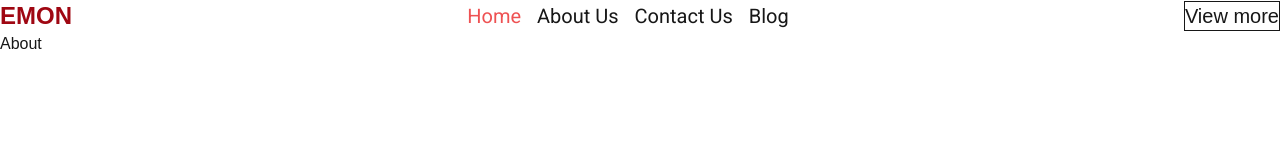
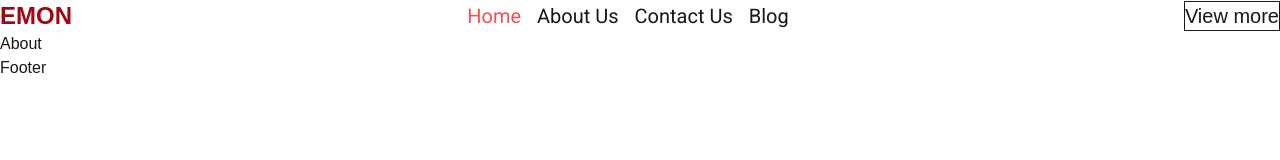
Before and after one commit to emon-codes/Next-js-Projects, a Next.js app: page /about in a window 1280 px wide. Shown: the top 160 px of the page. Built offline with nearby package versions, Linux system fonts and the light colour scheme.

Commit message:
react icon install

```diff
--- a/package.json
+++ b/package.json
@@ -11,7 +11,8 @@
   "dependencies": {
     "next": "16.1.0",
     "react": "19.2.3",
-    "react-dom": "19.2.3"
+    "react-dom": "19.2.3",
+    "react-icons": "^5.5.0"
   },
   "devDependencies": {
     "@tailwindcss/postcss": "^4",
--- a/src/app/layout.js
+++ b/src/app/layout.js
@@ -1,6 +1,7 @@
 import { Geist, Geist_Mono, Roboto } from "next/font/google";
 import "./globals.css";
 import Header from "@/component/Header";
+import Footer from "@/component/Footer";
 
 const geistSans = Geist({
   variable: "--font-geist-sans",
@@ -30,6 +31,7 @@ export default function RootLayout({ children }) {
       >
         <Header></Header>
         {children}
+        <Footer></Footer>
       </body>
     </html>
   );
--- /dev/null
+++ b/src/component/Footer.jsx
@@ -0,0 +1,9 @@
+import React from 'react'
+
+const Footer = () => {
+  return (
+    <div>Footer</div>
+  )
+}
+
+export default Footer
```
Also changed, not shown: 1 other file (tests, documents, lock files or other folders).
